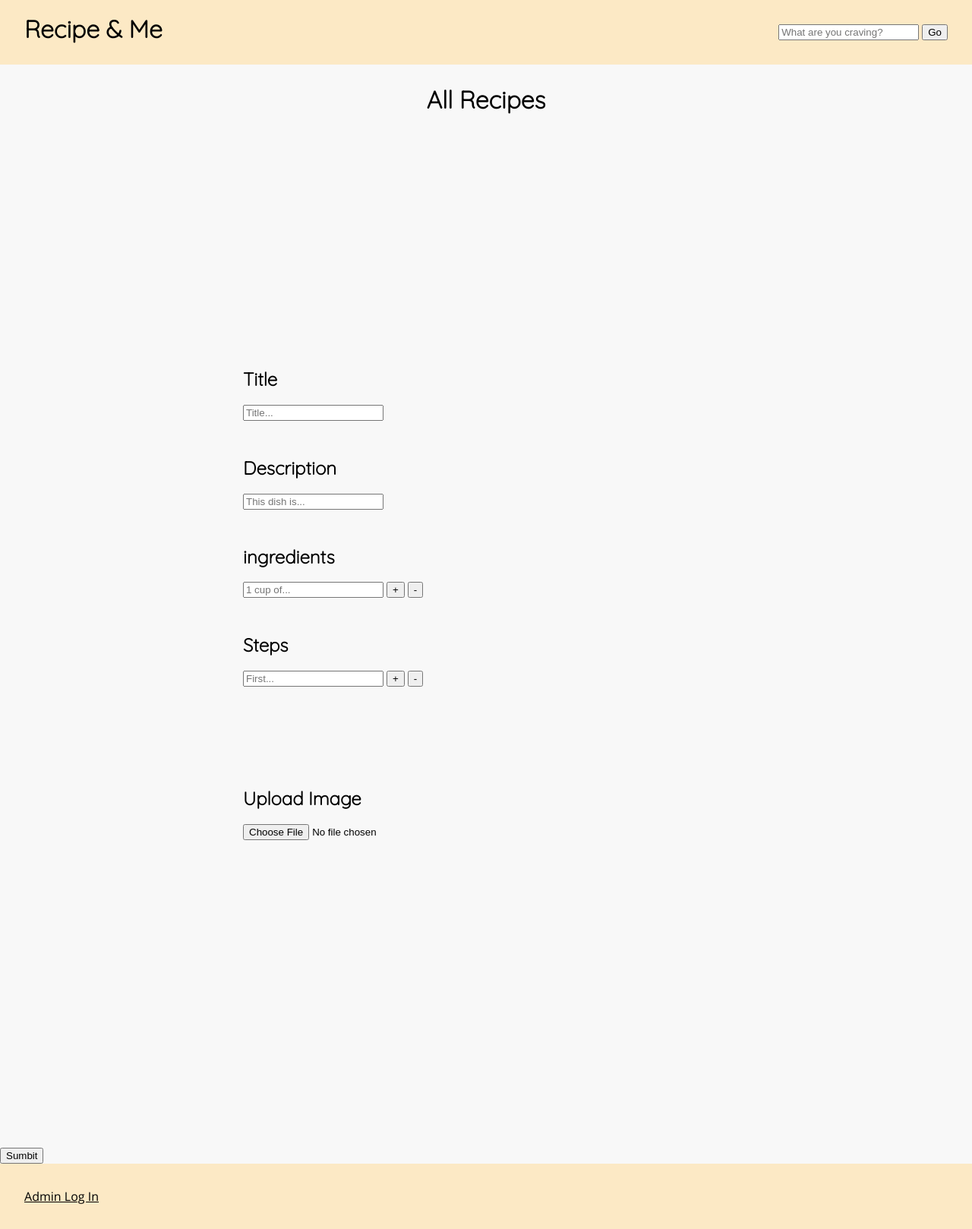
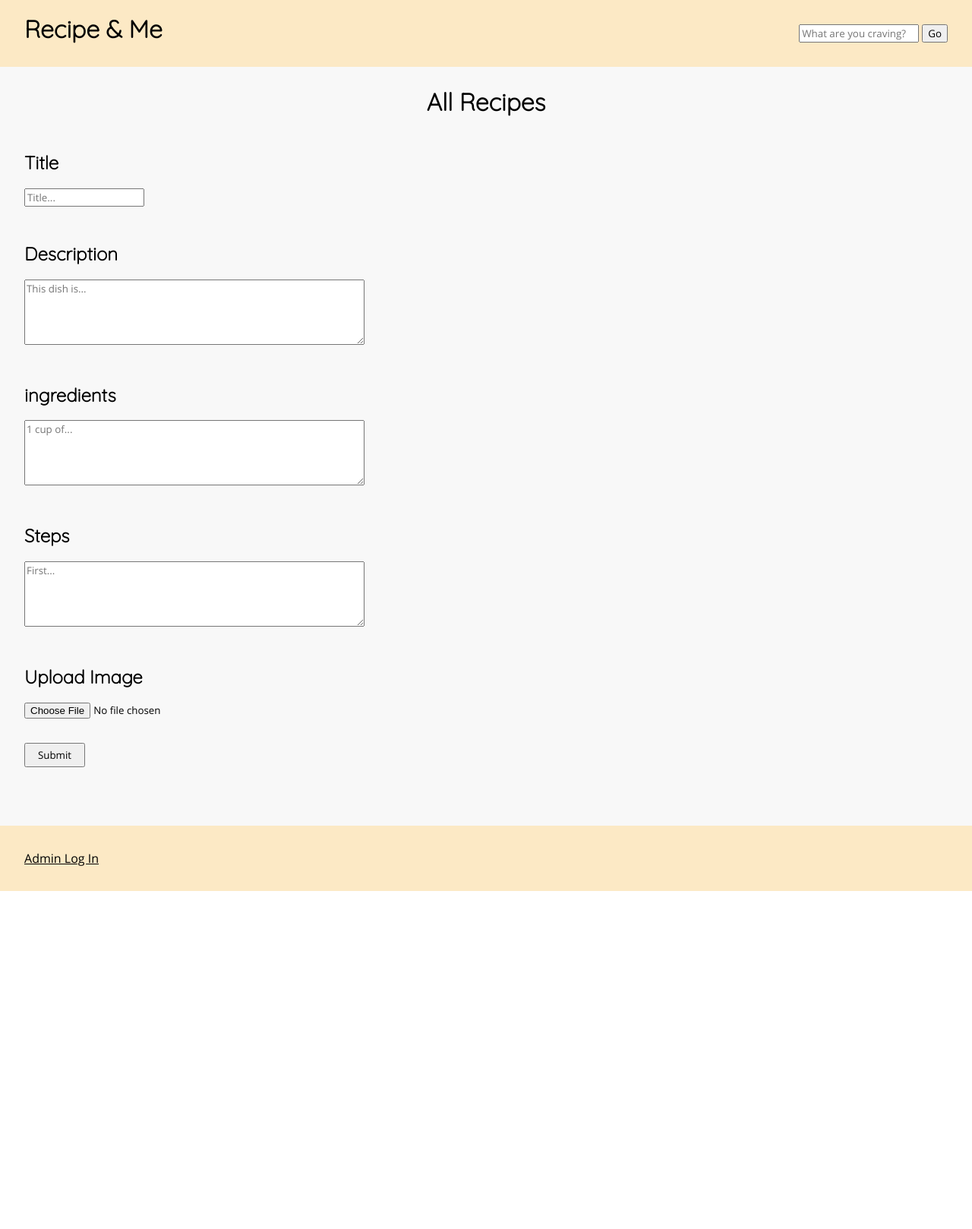
Before and after one commit to ParkerNix/IDM-232-pcn23, a PHP site: page /newrecipe.php in a window 1280 px wide. Shown: the whole page at 76% size. After the commit the page ends 1173 px from the top, so only its background shows below. Run offline with PHP 8.4, Linux system fonts and the light colour scheme.

Commit message:
Optimized for mobile sizes

```diff
--- a/categories.php
+++ b/categories.php
@@ -12,7 +12,7 @@
 <?php include 'includes/header.php' ?>
     <div class="body">
         <h1 class="header">All Recipes</h1>
-        <div class="list">
+        <div class="list" id="categories">
             <div class="recipe1">
                 <a href="breakfast.php">
                 <img src="images/breakfast.png" alt="breakfast">
--- a/css/main.css
+++ b/css/main.css
@@ -43,7 +43,7 @@ html {
     font-size: 1.5rem;
   }
 
-  p, a, li {
+  p, a, li, input, textarea {
       font-family: 'open_sans', Arial, Helvetica, sans-serif;
   }
 
@@ -193,15 +193,16 @@ html {
 
     .editing {
         display: grid;
-        grid-template-rows: 1fr 1fr 1fr 2fr 2fr;
+        grid-template-rows: .5fr 1fr 1fr 1fr .5fr .5fr;
         grid-template-columns: 1fr 1fr 1fr;
         grid-template-areas: 'title . .'
         'description . .'
         'ingredients . .'
         'steps steps .'
-        'upload . .';
+        'upload . .'
+        'submit . .';
         gap: 2rem;
-        margin: 20rem;
+        margin: 2rem;
         }
 
     .title {
@@ -223,3 +224,117 @@ html {
     .upload {
         grid-area: upload;
     }
+
+    .submit {
+        grid-area: submit;
+        width: 5rem;
+        height: 2rem;
+    }
+
+    .type {
+        height: 5rem;
+        resize: horizontal;
+    }
+
+    /*mobile*/
+    @media (max-width: 420px) {
+        h1 {
+            font-weight: 700;
+            font-size: 1.3rem;
+        }
+
+        h2 {
+          font-weight: 600;
+          font-size: 1rem;
+        }
+
+        p, a, li, input, textarea {
+            font-size: .75rem;
+        }
+
+        img {
+            width: 40%;
+        }
+
+        /*nav*/
+
+        nav {
+            display: flex;
+            justify-content: space-between;
+            align-content: center;
+            background-color: #FCE9C5;
+            padding: 0 1rem;
+        }
+
+        .ram {
+            display: inline-block;
+            margin: 2rem 0;
+        }
+
+        .search {
+            display: inline-block;
+            padding: 2rem 0;
+        }
+
+        .searchTerm {
+            width: 5rem;
+        }
+
+        /*home/details*/
+
+        .feature, .dish {
+            display: flex;
+            flex-direction: column;
+            gap: 0;
+            background-color: #E5E5E5;
+           }
+
+        .feature img, .dish img {
+            width: 100%;
+        }
+
+        .feattext, .dishtext {
+            margin: 0 1rem 1rem;
+        }
+
+        .menu {
+            flex-direction: column;
+        }
+
+        .recipe {
+            display: flex;
+            flex-direction: column;
+            gap: 0;
+            margin: 1rem;
+        }
+
+        /*lists*/
+
+        .list {
+            display: flex;
+            flex-direction: column;
+            gap: 1rem;
+            margin: 1rem;
+            }
+
+        .list p {
+            text-align: left;
+        }
+
+        #categories p {
+            text-align: center;
+        }
+
+        /*edit*/
+
+        .type {
+           width: 98%;
+           resize: none;
+        }
+
+        .editing {
+            display: flex;
+            flex-direction: column;
+            margin: 1rem;
+            }
+    }
--- a/includes/header.php
+++ b/includes/header.php
@@ -7,9 +7,7 @@
             </div>
             <div class="search">
                 <input type="text" class="searchTerm" placeholder="What are you craving?">
-                <button type="submit" class="searchButton">
-                    Go
-                </button>
+                <input type="submit" class="searchButton" value="Go">
             </div>
         </nav>
     </body>
--- a/newrecipe.php
+++ b/newrecipe.php
@@ -12,35 +12,29 @@
 <?php include 'includes/header.php' ?>
     <div class="body">
         <h1 class="header">All Recipes</h1>
-        <div class="editing">
+        <form class="editing">
             <div class="title">
                 <h2>Title</h2>
                 <input type="text" placeholder= "Title...">
             </div>
             <div class="description">
                 <h2>Description</h2>
-                <input type="text" placeholder= "This dish is...">
+                <textarea class="type" rows="5" cols="60" name="description" placeholder= "This dish is..."></textarea>
             </div>
             <div class="ingredients">
                 <h2>ingredients</h2>
-                <input type="text" placeholder= "1 cup of...">
-                <button id="adding">+</button>
-                <button id="subing">-</button>
+                <textarea class="type" rows="5" cols="60" name="ingredients" placeholder= "1 cup of..."></textarea>
             </div>
             <div class="steps">
                 <h2>Steps</h2>
-                <input type="text" placeholder= "First...">
-                <button id="addstep">+</button>
-                <button id="substep">-</button>
+                <textarea class="type" rows="5" cols="60" name="steps" placeholder="First..."></textarea>
             </div>
             <div class="upload">
                 <h2>Upload Image</h2>
-                <input type="file" placeholder="upload images here">
+                <input type="file">
             </div>
-        </div>
-        <div class="submit">
-            <button>Sumbit</button>
-        </div>
+            <input type="submit" value="Submit" class="submit">
+        </form>
     </div>
 <?php include 'includes/footer.php' ?>
 </body>
```
